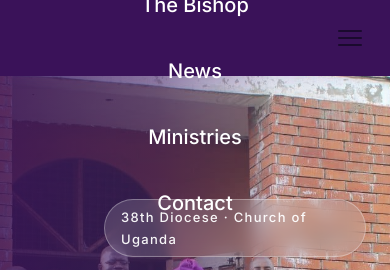
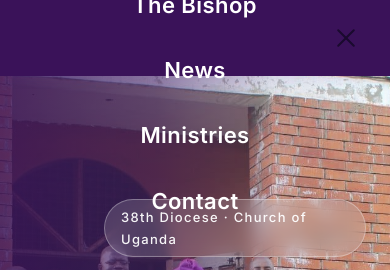
Before and after one commit to Ebiujchris/WEST-RUWENZORI-DIOCESE, a plain HTML site: page index.html in a window 390 px wide. Both pictures are taken after a click on the button "Toggle menu". Shown: the top 270 px of the page. Drawn offline with nearby package versions, Linux system fonts and the light colour scheme.

Commit message:
Fix mobile hamburger menu - smooth animation, full screen overlay, X close

```diff
--- a/script.js
+++ b/script.js
@@ -11,11 +11,13 @@ if (hamburger && navLinks) {
   hamburger.addEventListener('click', () => {
     navLinks.classList.toggle('open');
     hamburger.classList.toggle('active');
+    document.body.style.overflow = navLinks.classList.contains('open') ? 'hidden' : '';
   });
   navLinks.querySelectorAll('a').forEach(link => {
     link.addEventListener('click', () => {
       navLinks.classList.remove('open');
       hamburger.classList.remove('active');
+      document.body.style.overflow = '';
     });
   });
 }
--- a/style.css
+++ b/style.css
@@ -208,19 +208,29 @@ address { font-style: normal; }
 .hamburger {
   display: none;
   flex-direction: column;
+  justify-content: center;
   gap: 5px;
   background: none;
   border: none;
   cursor: pointer;
-  padding: 4px;
+  padding: 8px;
+  z-index: 1002;
+  width: 40px;
+  height: 40px;
 }
 .hamburger span {
   display: block;
-  width: 24px; height: 2px;
+  width: 24px;
+  height: 2px;
   background: var(--text-dark);
   border-radius: 2px;
   transition: var(--transition);
+  transform-origin: center;
 }
+/* Animate to X when open */
+.hamburger.active span:nth-child(1) { transform: translateY(7px) rotate(45deg); }
+.hamburger.active span:nth-child(2) { opacity: 0; transform: scaleX(0); }
+.hamburger.active span:nth-child(3) { transform: translateY(-7px) rotate(-45deg); }
 .navbar.scrolled .hamburger span { background: var(--text-dark); }
 
 /* === HERO === */
@@ -624,19 +634,33 @@ address { font-style: normal; }
   .footer-brand { grid-column: span 1; }
   .footer-bottom .container { flex-direction: column; text-align: center; }
   .nav-links {
-    display: none;
+    display: flex;
+    flex-direction: column;
+    justify-content: center;
+    align-items: center;
+    gap: 28px;
     position: fixed;
     top: 0; left: 0; right: 0; bottom: 0;
     background: var(--purple-deep);
-    flex-direction: column;
-    justify-content: center;
-    align-items: center;
-    gap: 32px;
-    z-index: 999;
+    z-index: 1000;
+    opacity: 0;
+    pointer-events: none;
+    transform: translateY(-12px);
+    transition: opacity .3s ease, transform .3s ease;
   }
-  .nav-links.open { display: flex; }
-  .nav-links a { font-size: 20px; color: var(--white) !important; }
-  .hamburger { display: flex; z-index: 1001; }
+  .nav-links.open {
+    opacity: 1;
+    pointer-events: all;
+    transform: translateY(0);
+  }
+  .nav-links a {
+    font-size: 22px !important;
+    color: var(--white) !important;
+    font-weight: 600;
+    letter-spacing: .02em;
+  }
+  .nav-links a::after { display: none; }
+  .hamburger { display: flex; }
   .hero-title { font-size: 42px; }
   .pillars-grid { grid-template-columns: 1fr 1fr; }
   .cta-actions { flex-direction: column; align-items: center; }
```
